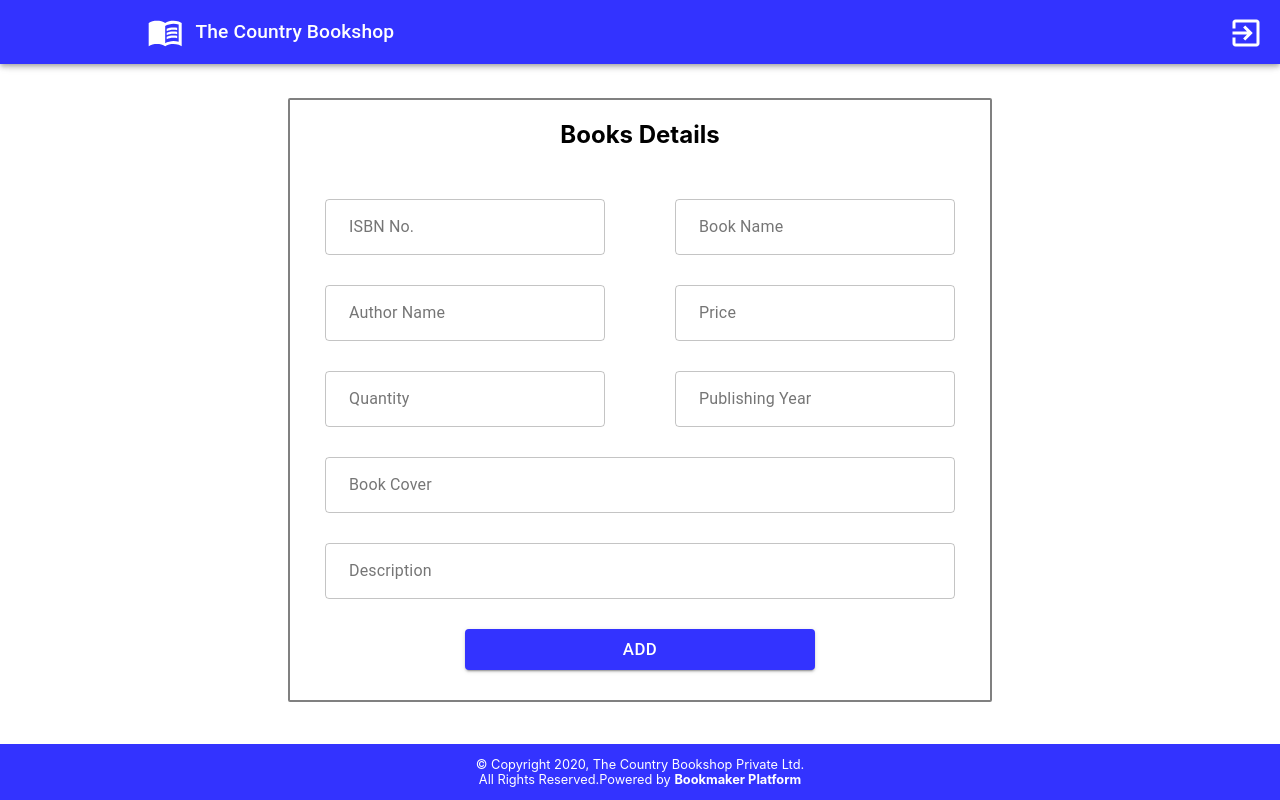
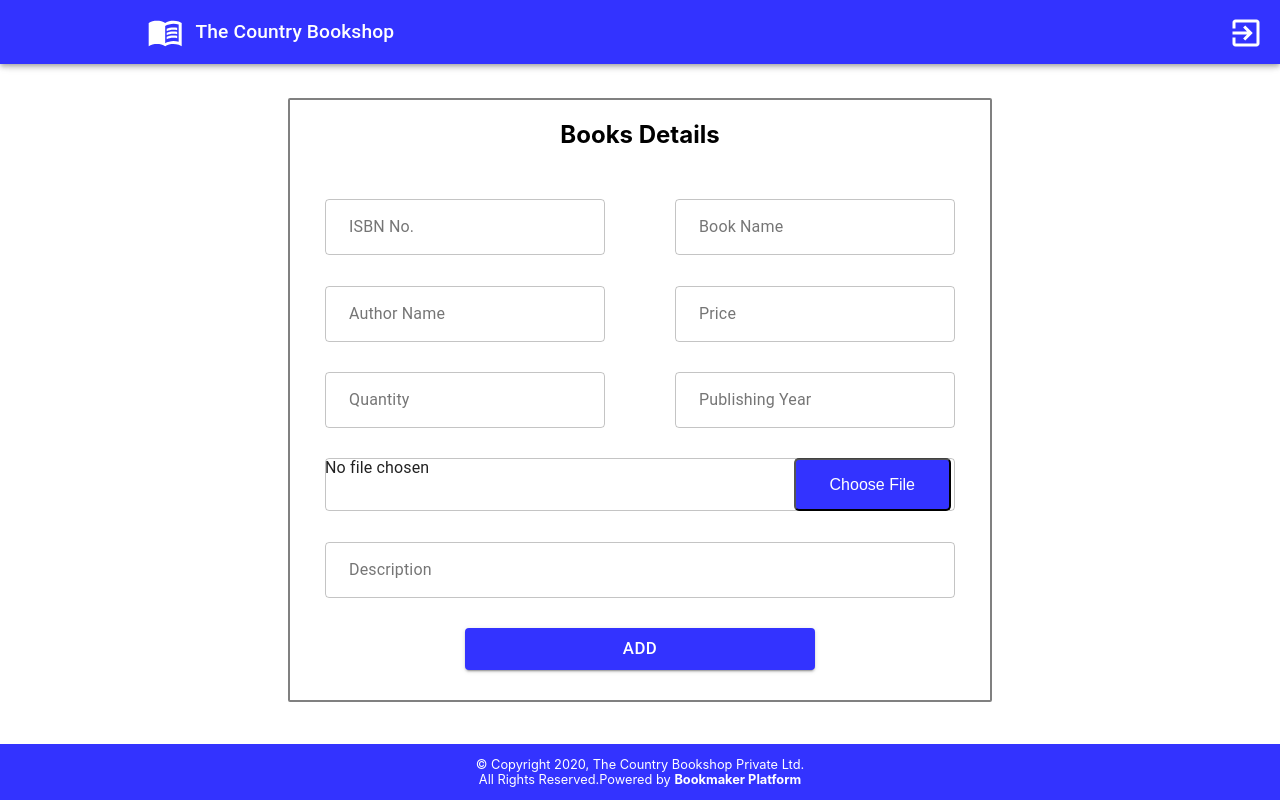
Before and after one commit to karthik-karotra/Online-Book-Store-FrontEnd-In-React-JS, a React (Create React App) app: page / in a window 1280 px wide. Built offline with nearby package versions, Linux system fonts and the light colour scheme.

Commit message:
REFACTORED:Book Image Source Field To Take File As Input

```diff
--- a/src/components/AdminFrontPage.css
+++ b/src/components/AdminFrontPage.css
@@ -28,7 +28,6 @@
     line-height: 35px;
     font-size: 15px;
     text-indent: 10px;
-    caret-color: white;
     color: white;
 }
 
@@ -63,6 +62,29 @@
 .buttonfont {
     font-size: larger;
     color: white;
+}
+
+input[type="file" i] {
+    -webkit-appearance: initial;
+    background-color:initial;
+    height: 53px;
+    /* width: 20%; */
+    cursor: default;
+    align-items: baseline;
+    color: inherit;
+    text-align: start !important;
+    padding: initial;
+    border: initial;
+
+}
+
+input[type="file"]::-webkit-file-upload-button{
+    height:53px;
+    border-radius: 5px;
+    width: 25%;
+    background-color: rgb(51, 51, 255);
+    color: white;
+    float: right;
 }
 
 @media only screen and (max-width: 780px) and (max-height: 1050px ) {
--- a/src/components/AdminFrontPage.js
+++ b/src/components/AdminFrontPage.js
@@ -380,45 +380,43 @@ class AdminFrontPage extends React.Component {
                         </div>
                         <div className="data">
                             <TextField error={this.state.status1} className="input" id="outlined-basic" label="ISBN No."
-                                       variant="outlined"
+                                       variant="outlined" autoComplete="off"
                                        helperText={this.state.helpertext1} value={this.state.isbn}
                                        onClick={this.handleChange} onChange={this.handleChange} name="isbn"/>
 
                             <TextField error={this.state.status2} className="input" id="outlined-basic"
-                                       label="Book Name" variant="outlined"
+                                       label="Book Name" variant="outlined" autoComplete="off"
                                        value={this.state.bookName} helperText={this.state.helpertext2}
                                        onClick={this.handleChange} onChange={this.handleChange} name="bookName"/>
                         </div>
                         <div className="data">
                             <TextField error={this.state.status3} className="input" id="outlined-basic"
-                                       label="Author Name" variant="outlined"
+                                       label="Author Name" variant="outlined" autoComplete="off"
                                        value={this.state.authorName} helperText={this.state.helpertext3}
                                        onClick={this.handleChange} onChange={this.handleChange}
                                        name="authorName"/>
 
 
                             <TextField error={this.state.status4} className="input" id="outlined-basic" label="Price"
-                                       variant="outlined"
+                                       variant="outlined" autoComplete="off"
                                        value={this.state.bookPrice} helperText={this.state.helpertext4}
                                        onClick={this.handleChange} onChange={this.handleChange} name="bookPrice"/>
                         </div>
                         <div className="data">
                             <TextField error={this.state.status5} className="input" id="outlined-basic" label="Quantity"
-                                       variant="outlined"
+                                       variant="outlined" autoComplete="off"
                                        value={this.state.quantity} helperText={this.state.helpertext5}
                                        onClick={this.handleChange} onChange={this.handleChange} name="quantity"/>
                             <TextField error={this.state.status6} className="input" id="outlined-basic"
                                        label="Publishing Year"
-                                       variant="outlined"
+                                       variant="outlined" autoComplete="off"
                                        value={this.state.publishingYear} helperText={this.state.helpertext6}
                                        onClick={this.handleChange} onChange={this.handleChange}
                                        name="publishingYear"/>
                         </div>
                         <div className="data2">
-                            <TextField error={this.state.status7} helperText={this.state.helpertext7} className="input"
-                                       id="outlined-basic" label="Book Cover" variant="outlined"
-                                       value={this.state.bookImageSource} onClick={this.handleChange}
-                                       onChange={this.handleChange}
+                            <TextField error={this.state.status7} helperText={this.state.helpertext7} className="input" id="outlined-basic" label="" variant="outlined"
+                                       value={this.state.bookImageSource} type="file" accept="file_extension|image/*"  onClick={this.handleChange} onChange={this.handleChange}
                                        name="bookImageSource"/>
                         </div>
                         <div className="data2">
```
